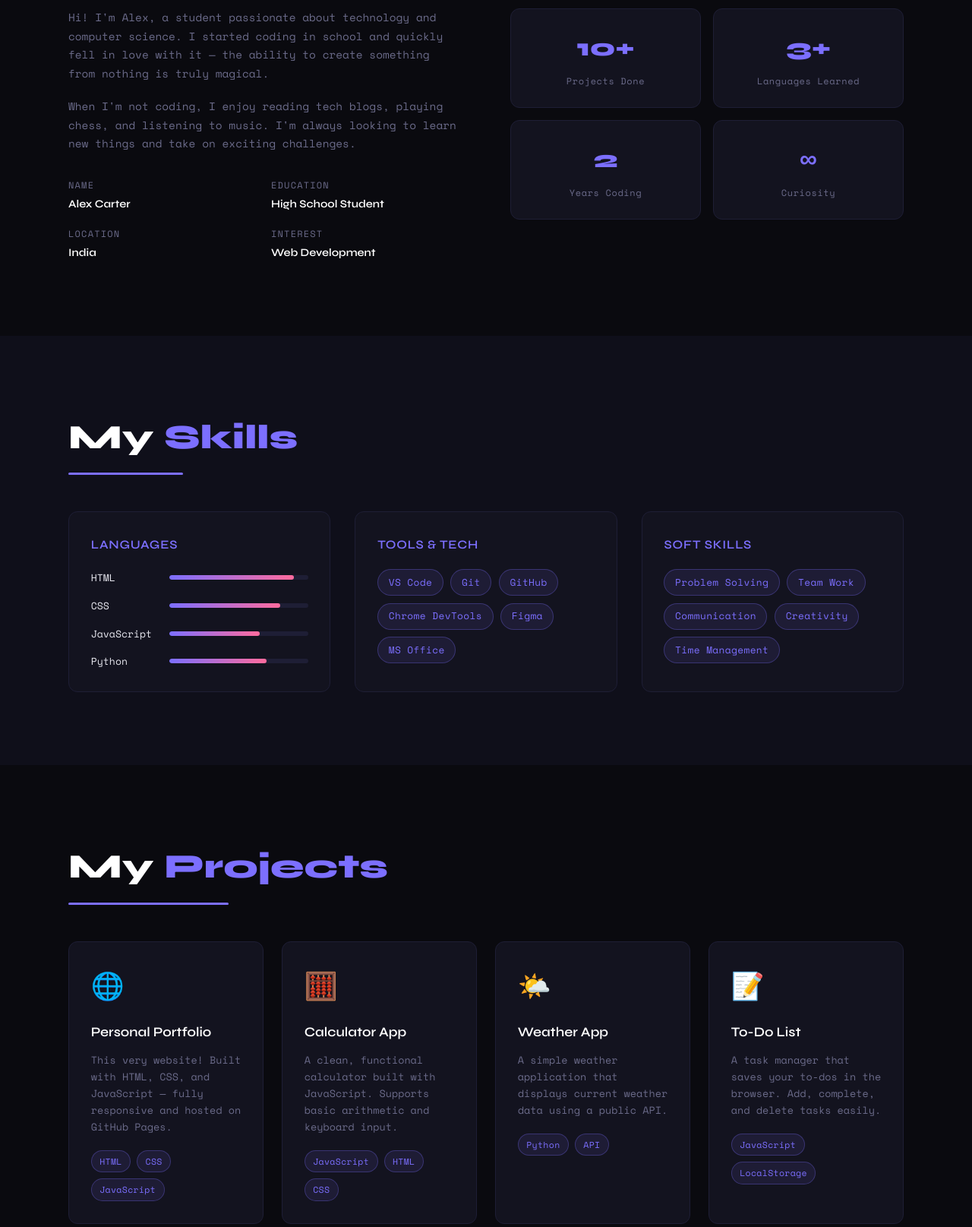
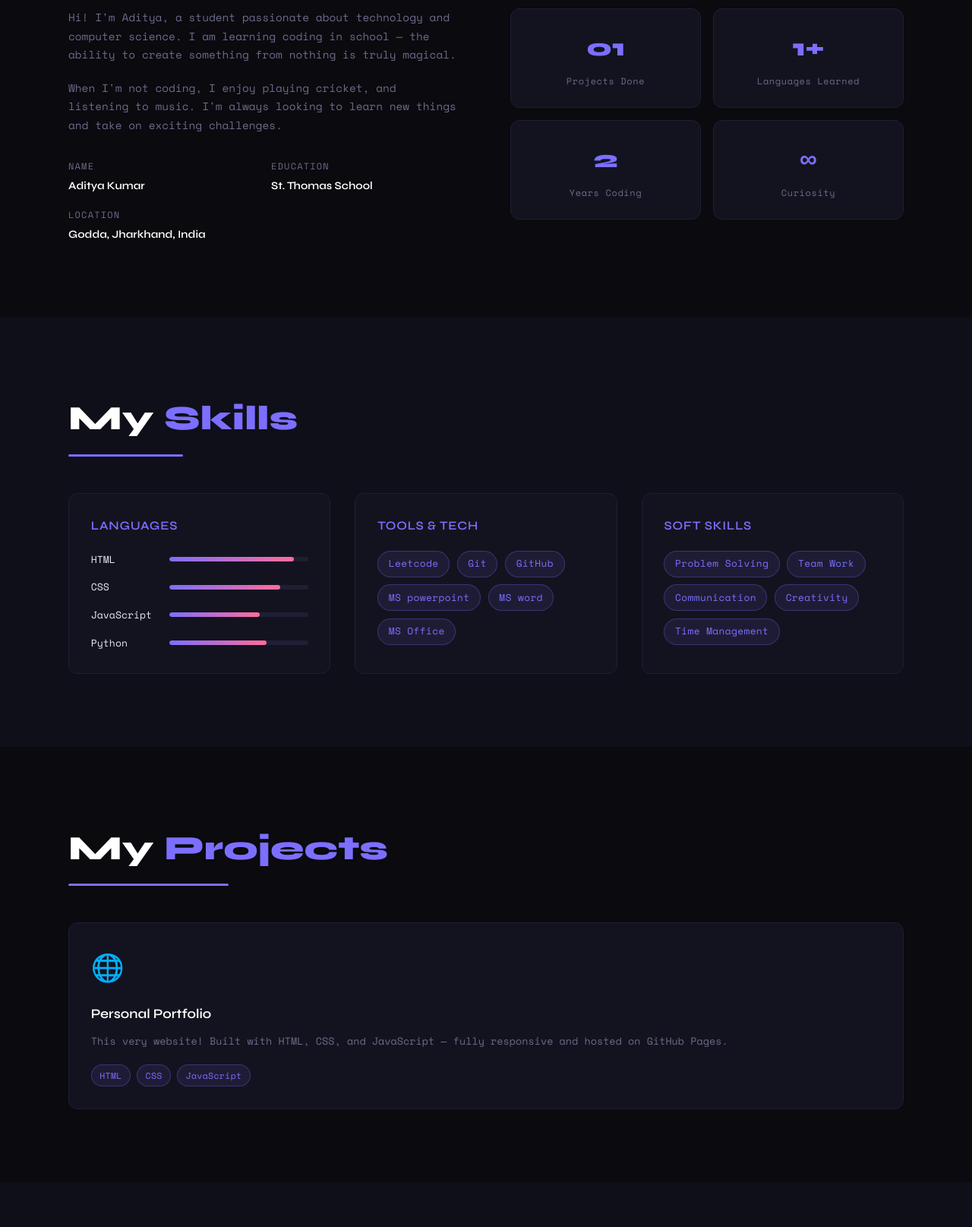
Before and after one commit to AdityaKumar099/AdityaKumar099.github.io, a plain HTML site: page index.html in a window 1280 px wide. Shown: the part 1020-2635 px from the top of the page at 76% size. Drawn offline with nearby package versions, Linux system fonts and the light colour scheme; a script that the page names is missing.

Commit message:
Update index.html

```diff
--- a/index.html
+++ b/index.html
@@ -3,7 +3,7 @@
 <head>
   <meta charset="UTF-8" />
   <meta name="viewport" content="width=device-width, initial-scale=1.0" />
-  <title>Alex Carter | Portfolio</title>
+  <title>Aditya Kumar | Portfolio</title>
   <link rel="stylesheet" href="style.css" />
   <link href="https://fonts.googleapis.com/css2?family=Space+Mono:wght@400;700&family=Syne:wght@400;600;800&display=swap" rel="stylesheet" />
 </head>
@@ -27,10 +27,10 @@
   <section class="hero" id="home">
     <div class="hero-content">
       <p class="hero-greeting">Hello, I'm</p>
-      <h1 class="hero-name">Alex Carter</h1>
-      <h2 class="hero-role">Student &amp; Aspiring Developer</h2>
+      <h1 class="hero-name">Aditya Kumar</h1>
+      <h2 class="hero-role">Student &amp; Artist</h2>
       <p class="hero-desc">
-        I love building things with code, exploring new technologies,
+        I love learning new things, building things with code, exploring new technologies,
         and solving real-world problems one line at a time.
       </p>
       <div class="hero-btns">
@@ -55,42 +55,38 @@
       <div class="about-grid">
         <div class="about-text">
           <p>
-            Hi! I'm Alex, a student passionate about technology and
-            computer science. I started coding in school and quickly fell
-            in love with it — the ability to create something from nothing
+            Hi! I'm Aditya, a student passionate about technology and
+            computer science. I am learning coding in school — the ability to create something from nothing
             is truly magical.
           </p>
           <p>
-            When I'm not coding, I enjoy reading tech blogs, playing chess,
+            When I'm not coding, I enjoy playing cricket,
             and listening to music. I'm always looking to learn new things
             and take on exciting challenges.
           </p>
           <div class="about-info">
             <div class="info-item">
               <span class="info-label">Name</span>
-              <span class="info-value">Alex Carter</span>
+              <span class="info-value">Aditya Kumar</span>
             </div>
             <div class="info-item">
               <span class="info-label">Education</span>
-              <span class="info-value">High School Student</span>
+              <span class="info-value">St. Thomas School</span>
             </div>
             <div class="info-item">
               <span class="info-label">Location</span>
-              <span class="info-value">India</span>
+              <span class="info-value"> Godda, Jharkhand, India </span>
             </div>
-            <div class="info-item">
-              <span class="info-label">Interest</span>
-              <span class="info-value">Web Development</span>
-            </div>
+
           </div>
         </div>
         <div class="about-stats">
           <div class="stat-card">
-            <span class="stat-num">10+</span>
+            <span class="stat-num">01</span>
             <span class="stat-label">Projects Done</span>
           </div>
           <div class="stat-card">
-            <span class="stat-num">3+</span>
+            <span class="stat-num">1+</span>
             <span class="stat-label">Languages Learned</span>
           </div>
           <div class="stat-card">
@@ -137,11 +133,11 @@
         <div class="skill-category">
           <h3 class="skill-cat-title">Tools &amp; Tech</h3>
           <div class="skill-tags">
-            <span class="tag">VS Code</span>
+            <span class="tag">Leetcode</span>
             <span class="tag">Git</span>
             <span class="tag">GitHub</span>
-            <span class="tag">Chrome DevTools</span>
-            <span class="tag">Figma</span>
+            <span class="tag">MS powerpoint</span>
+            <span class="tag">MS word</span>
             <span class="tag">MS Office</span>
           </div>
         </div>
@@ -181,45 +177,7 @@
           </div>
         </div>
 
-        <div class="project-card">
-          <div class="project-icon">🧮</div>
-          <h3 class="project-title">Calculator App</h3>
-          <p class="project-desc">
-            A clean, functional calculator built with JavaScript. Supports
-            basic arithmetic and keyboard input.
-          </p>
-          <div class="project-tags">
-            <span class="tag tag-sm">JavaScript</span>
-            <span class="tag tag-sm">HTML</span>
-            <span class="tag tag-sm">CSS</span>
-          </div>
-        </div>
 
-        <div class="project-card">
-          <div class="project-icon">🌤️</div>
-          <h3 class="project-title">Weather App</h3>
-          <p class="project-desc">
-            A simple weather application that displays current weather
-            data using a public API.
-          </p>
-          <div class="project-tags">
-            <span class="tag tag-sm">Python</span>
-            <span class="tag tag-sm">API</span>
-          </div>
-        </div>
-
-        <div class="project-card">
-          <div class="project-icon">📝</div>
-          <h3 class="project-title">To-Do List</h3>
-          <p class="project-desc">
-            A task manager that saves your to-dos in the browser. Add,
-            complete, and delete tasks easily.
-          </p>
-          <div class="project-tags">
-            <span class="tag tag-sm">JavaScript</span>
-            <span class="tag tag-sm">LocalStorage</span>
-          </div>
-        </div>
 
       </div>
     </div>
@@ -238,18 +196,14 @@
           <div class="contact-card">
             <span class="contact-icon">📧</span>
             <span class="contact-label">Email</span>
-            <a href="mailto:alex@example.com" class="contact-value">alex@example.com</a>
+            <a href="adityakumar88011@gmail.com" class="contact-value">alex@example.com</a>
           </div>
           <div class="contact-card">
             <span class="contact-icon">💼</span>
             <span class="contact-label">GitHub</span>
-            <a href="https://github.com" target="_blank" class="contact-value">github.com/alexcarter</a>
+            <a href="github.com/adityakumar879706" target="_blank" class="contact-value">github.com/alexcarter</a>
           </div>
-          <div class="contact-card">
-            <span class="contact-icon">🔗</span>
-            <span class="contact-label">LinkedIn</span>
-            <a href="https://linkedin.com" target="_blank" class="contact-value">linkedin.com/in/alexcarter</a>
-          </div>
+
         </div>
       </div>
     </div>
```
